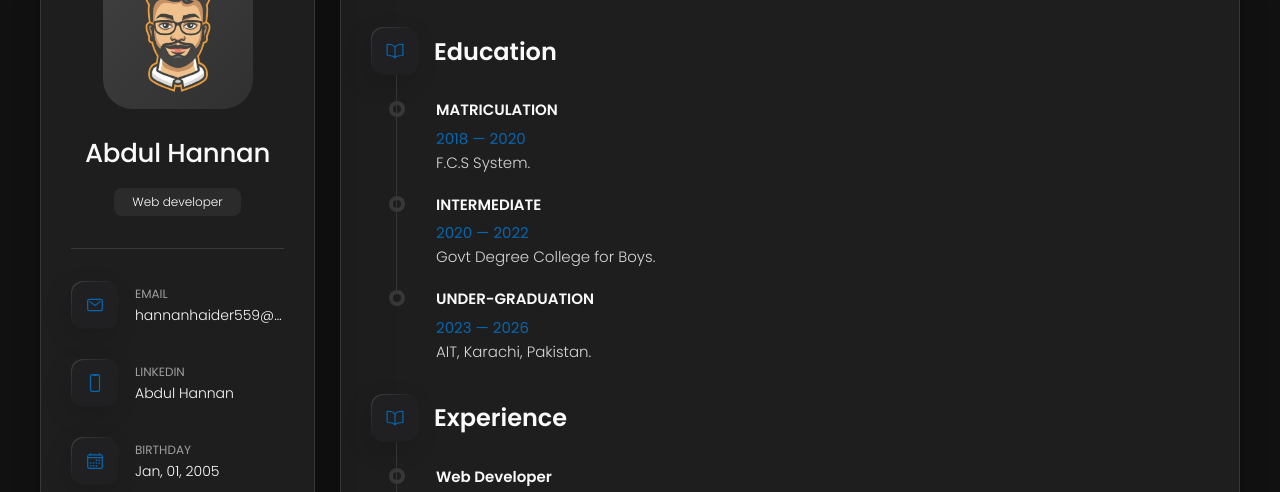
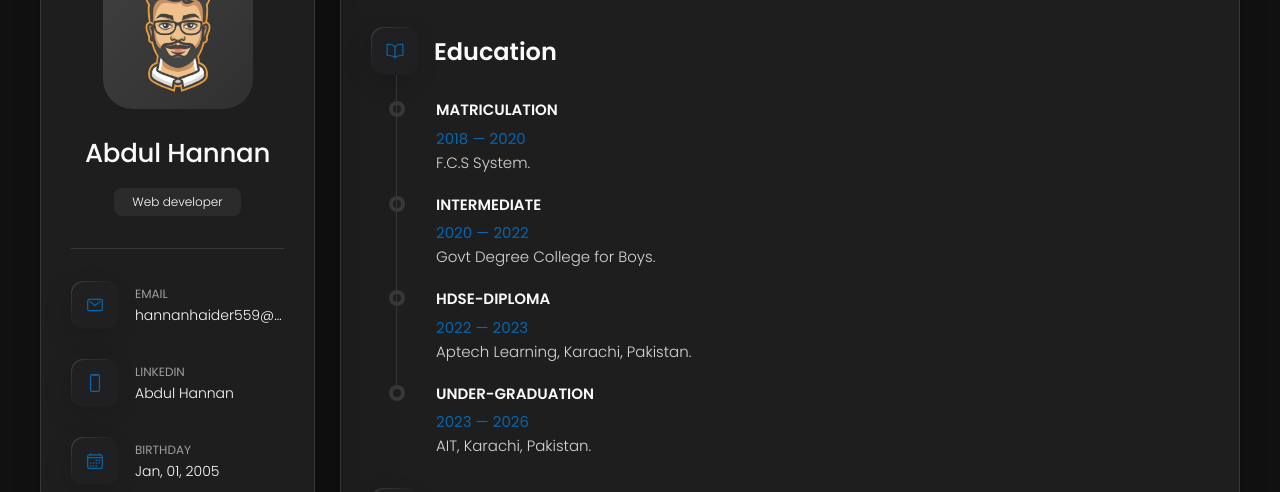
Before and after one commit to ftHannan/checkmy-Portfolio.github.io, a plain HTML site: page index.html in a window 1280 px wide. Both pictures are taken after a click on the button "Resume". Shown: the part 162-654 px from the top of the page. Drawn offline with nearby package versions, Linux system fonts and the light colour scheme.

Commit message:
Update index.html

```diff
--- a/index.html
+++ b/index.html
@@ -524,6 +524,17 @@
 
             <li class="timeline-item">
 
+              <h4 class="h4 timeline-item-title">HDSE-DIPLOMA</h4>
+
+              <span>2022 — 2023</span>
+
+              <p class="timeline-text">
+                Aptech Learning, Karachi, Pakistan.
+              </p>
+
+            </li>
+            <li class="timeline-item">
+
               <h4 class="h4 timeline-item-title">UNDER-GRADUATION</h4>
 
               <span>2023 — 2026</span>
```
